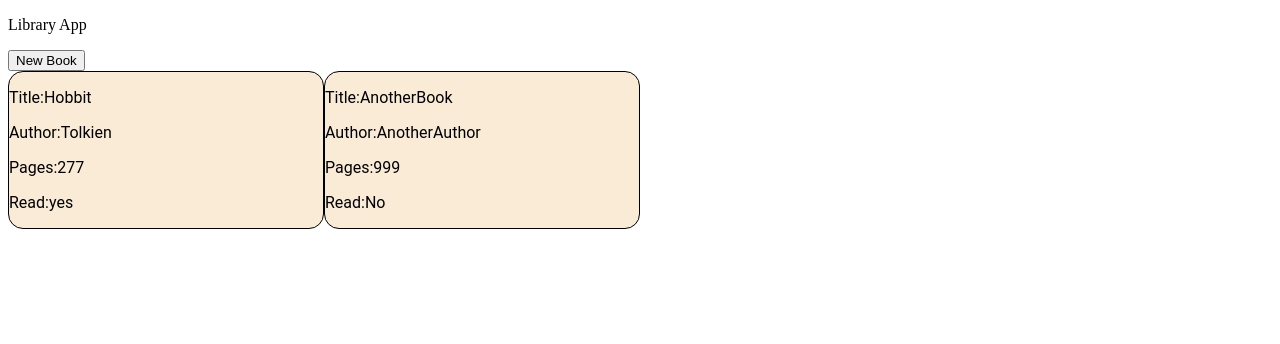
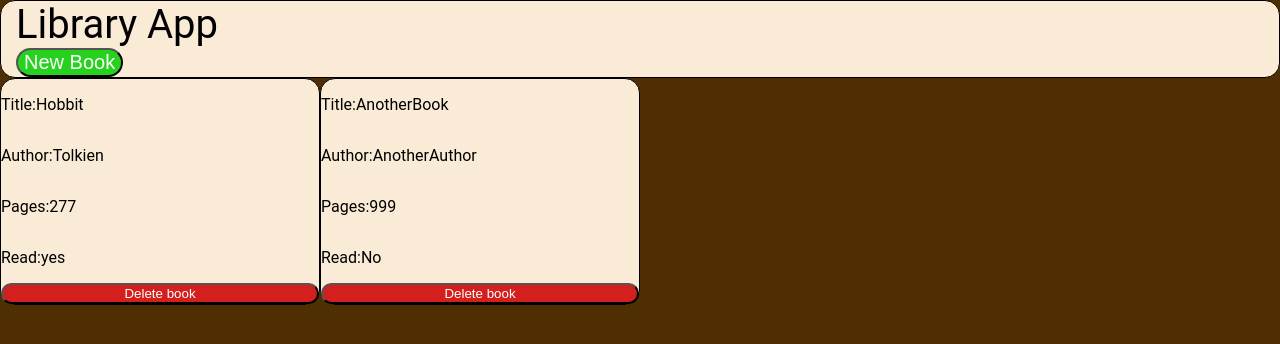
Before and after one commit to MatS43/Library, a plain HTML site: page index.html in a window 1280 px wide. Drawn offline with Linux system fonts and the light colour scheme.

Commit message:
Add showbookfunction and css styling

```diff
--- a/script.js
+++ b/script.js
@@ -23,7 +23,31 @@ function Book(title, author, pages, read) {
   closeButton.addEventListener("click", ()=>{
     modal.close()
   })
- function addBookonclick(){
+  function showBook (){
+  for (let counter=0; counter < myLibrary.length; counter++) {
+    let div = document.createElement("div");
+    cardContainer.append(div);
+    div.className="card";
+    div.setAttribute('data',`${counter}`);
+    let p1 =document.createElement("p");
+    p1.textContent=`Title:${myLibrary[counter].title}`;
+    let p2=document.createElement("p");
+    p2.textContent=`Author:${myLibrary[counter].author}`;
+    let p3=document.createElement("p");
+    p3.textContent=`Pages:${myLibrary[counter].pages}`;
+    let p4=document.createElement("p");
+    p4.textContent=`Read:${myLibrary[counter].read}`;
+    let button = document.createElement("button");
+    button.textContent="Delete book";
+    button.className="delete-button"
+    div.append(p1);
+    div.append(p2);
+    div.append(p3);
+    div.append(p4);
+    div.append(button);
+  }
+}
+  function addBookonclick(){
     let title = document.querySelector("#title").value;
     let author = document.querySelector("#author").value;
     let pages = document.querySelector("#pages").value;
@@ -32,31 +56,15 @@ function Book(title, author, pages, read) {
     addBookToLibrary(bookOnClick);
     showBook();
  }
-
-  counter=0;
-  function showBook (){
-  for (element in myLibrary) {
-    let div = document.createElement("div");
-    cardContainer.append(div);
-    div.className="card";
-    let p1 =document.createElement("p");
-    p1.textContent=`Title:${myLibrary[counter].title}`;
-    let p2=document.createElement("p");
-    p2.textContent=`Author:${myLibrary[counter].author}`;
-    let p3=document.createElement("p");
-    p3.textContent=`Pages:${myLibrary[counter].pages}`;
-    let p4=document.createElement("p");
-    p4.textContent=`Read:${myLibrary[counter].read}`;
-    div.append(p1);
-    div.append(p2);
-    div.append(p3);
-    div.append(p4);
-    console.log(counter);
-    counter++;
-
-  }}
+   function removeBook(){
+    for (let counter=0; counter < myLibrary.length; counter++) {
+        let div = document.querySelector(`.card`);
+        div.remove();
+    }
+   }
   showBook();
   submitButton.addEventListener("click", ()=>{
     event.preventDefault();
+    removeBook()
     addBookonclick();
   })
--- a/styles.css
+++ b/styles.css
@@ -3,6 +3,10 @@
     border-radius: 15px;
     font-family: Roboto, sans-serif;
     background-color: antiquewhite;
+    display: flex;
+    flex-direction: column;
+}
+.card p{
 
 }
 #container{
@@ -16,3 +20,37 @@
 button[data-close-modal]{
     width: 100%;
 }
+.delete-button {
+    border-radius: 15px;
+    background-color: rgba(209, 19, 19, 0.938);
+    color: white;
+}
+button[data-open-modal]{
+    border-radius: 15px;
+    background-color: rgba(25, 209, 19, 0.938);
+    color: white;
+    margin-left: 15px;
+    font-size: 20px;
+}
+body{
+     margin: 0px;
+     background-color: rgb(79, 46, 2);
+}
+.Header{
+    background-color: antiquewhite;
+    border: 1px solid black;
+    border-radius: 15px;
+}
+.Header p{
+    margin: 0;
+    font-family: Roboto, sans-serif;
+    font-size: 40px;
+    margin-left: 15px;
+}
+dialog{
+    background-color: rgb(79, 46, 2);
+    color: white;
+}
+dialog button{
+    background-color: antiquewhite;
+}
```
